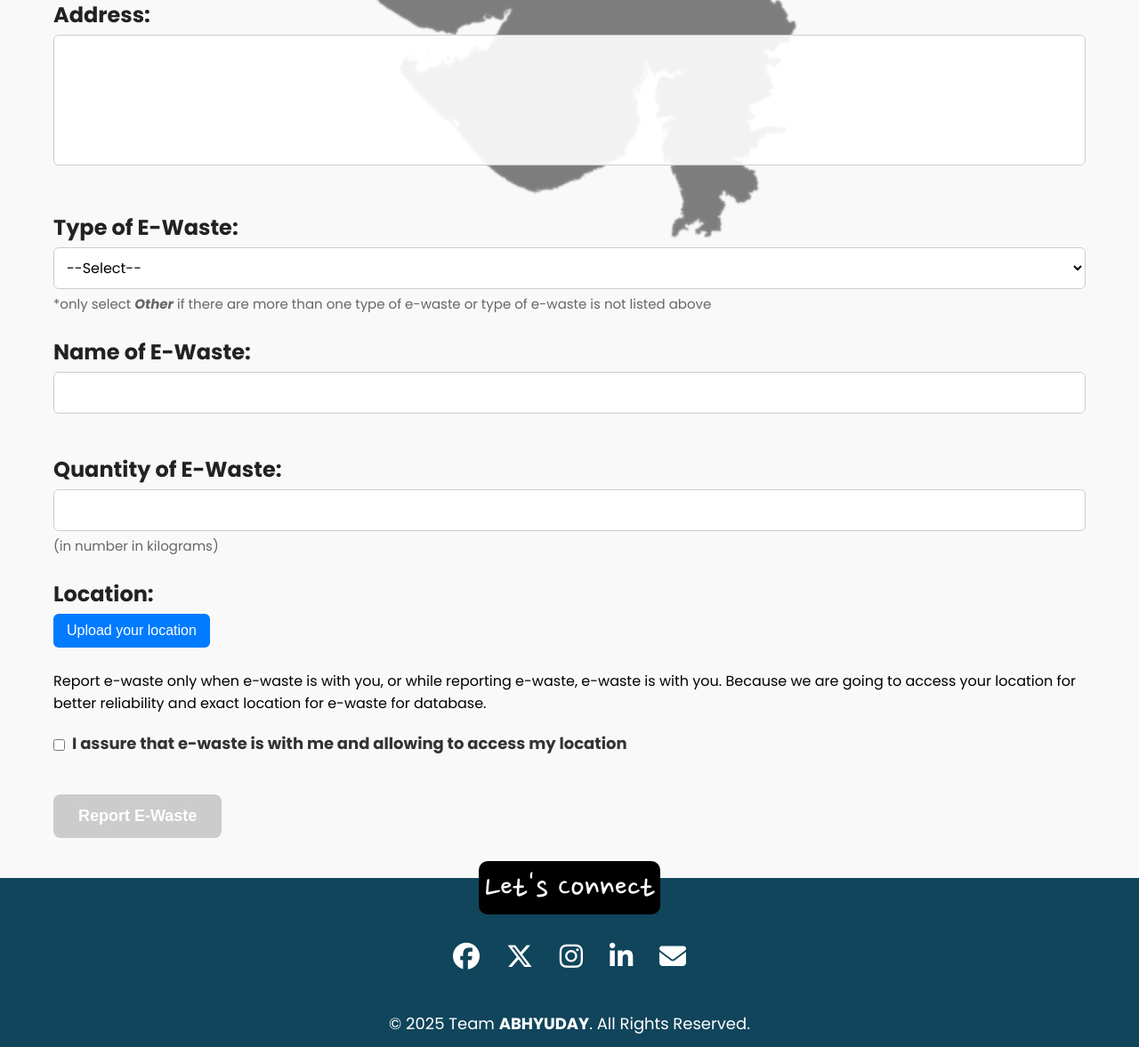
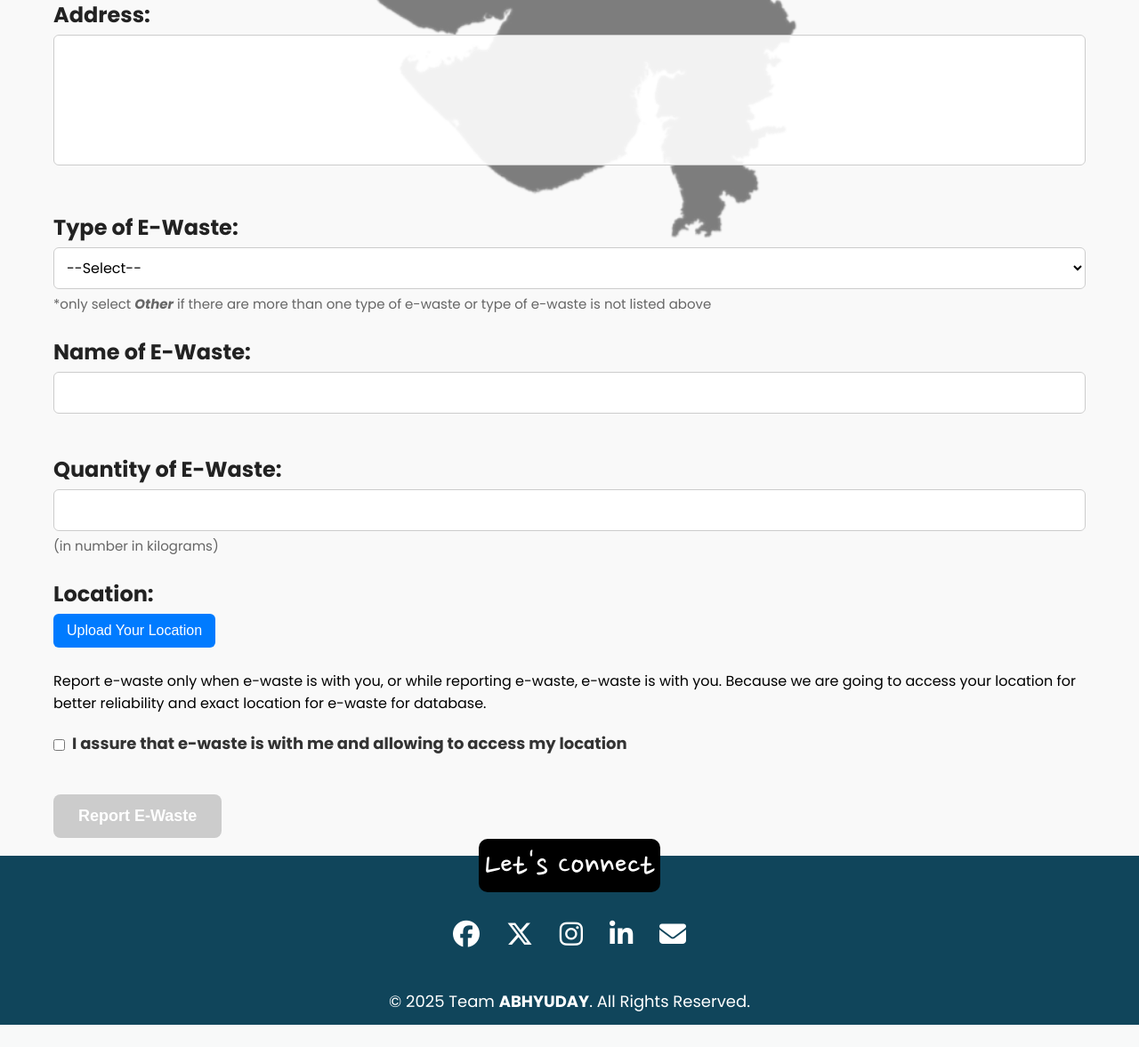
Before and after one commit to NeelSavsani/ECOlect, a PHP site: page /nav/report.php in a window 1280 px wide. Shown: the part 333-1510 px from the top of the page at 89% size. After the commit the page ends 1485 px from the top, so only its background shows below. Run offline with PHP 8.4, Linux system fonts and the light colour scheme; the visitor is signed in with stand-in values (Sample User, id 1); some libraries are stand-ins or nearby versions.

Commit message:
Changing from button to input button and adding counter instead of row in admin

```diff
--- a/admin/admin.php
+++ b/admin/admin.php
@@ -63,6 +63,7 @@ $nor = mysqli_num_rows($result);
                         <th>Registration Date</th>
                         <th>Action</th>
                     </tr>
+                    <?php $counter = 1; ?>
                     <?php while ($row = mysqli_fetch_assoc($result)): ?>
                         <tr>
                             <td><?php echo $row['Sr.NO']; ?></td>
--- a/css/report.css
+++ b/css/report.css
@@ -134,7 +134,7 @@ textarea {
   resize: none;
 }
 
-.form-row button {
+.form-row input[type="button"] {
   padding: 10px 15px;
   font-size: 16px;
   cursor: pointer;
--- a/nav/report.php
+++ b/nav/report.php
@@ -102,7 +102,8 @@ if (isset($_GET['email'])) {
         <div class="form-row">
             <label for="location">Location:</label>
             <div>
-            <button onclick="getLocation()">Upload your location</button>
+            <!-- <button onclick="getLocation()">Upload your location</button> -->
+             <input type="button" value="Upload Your Location" onclick="getLocation()">
             <span id="location"></span>
             </div>
         </div>
@@ -115,7 +116,7 @@ if (isset($_GET['email'])) {
             </div>
         </div>
         <div class="form-row">
-            <button id="reportBtn" onclick="reportEwaste()" disabled>Report E-Waste</button>
+            <button id="reportBtn" disabled>Report E-Waste</button>
         </div>
     </form>
     </div>
```
